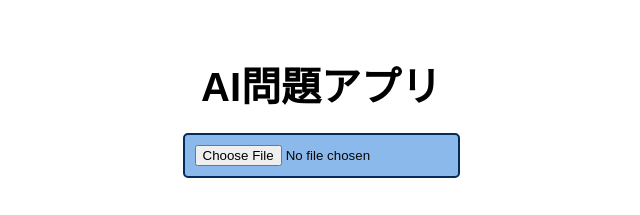
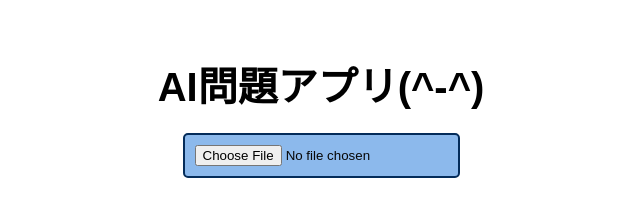
Before and after one commit to yumesuke0705/AI-Quiz.github.io, an Electron app: page index.html in a window 800 px wide. Shown: the whole page, without its empty margins (79-719 px from the left). Drawn offline with Linux system fonts and the light colour scheme.

Commit message:
本文のタイトル変更しました

```diff
--- a/index.html
+++ b/index.html
@@ -103,7 +103,7 @@
   </style>
 </head>
 <body>
-  <h1>AI問題アプリ</h1>
+  <h1>AI問題アプリ(^-^)</h1>
   <input type="file" id="fileInput" />
   <div id="quizContainer"></div>
   <script src="renderer.js"></script>
```
